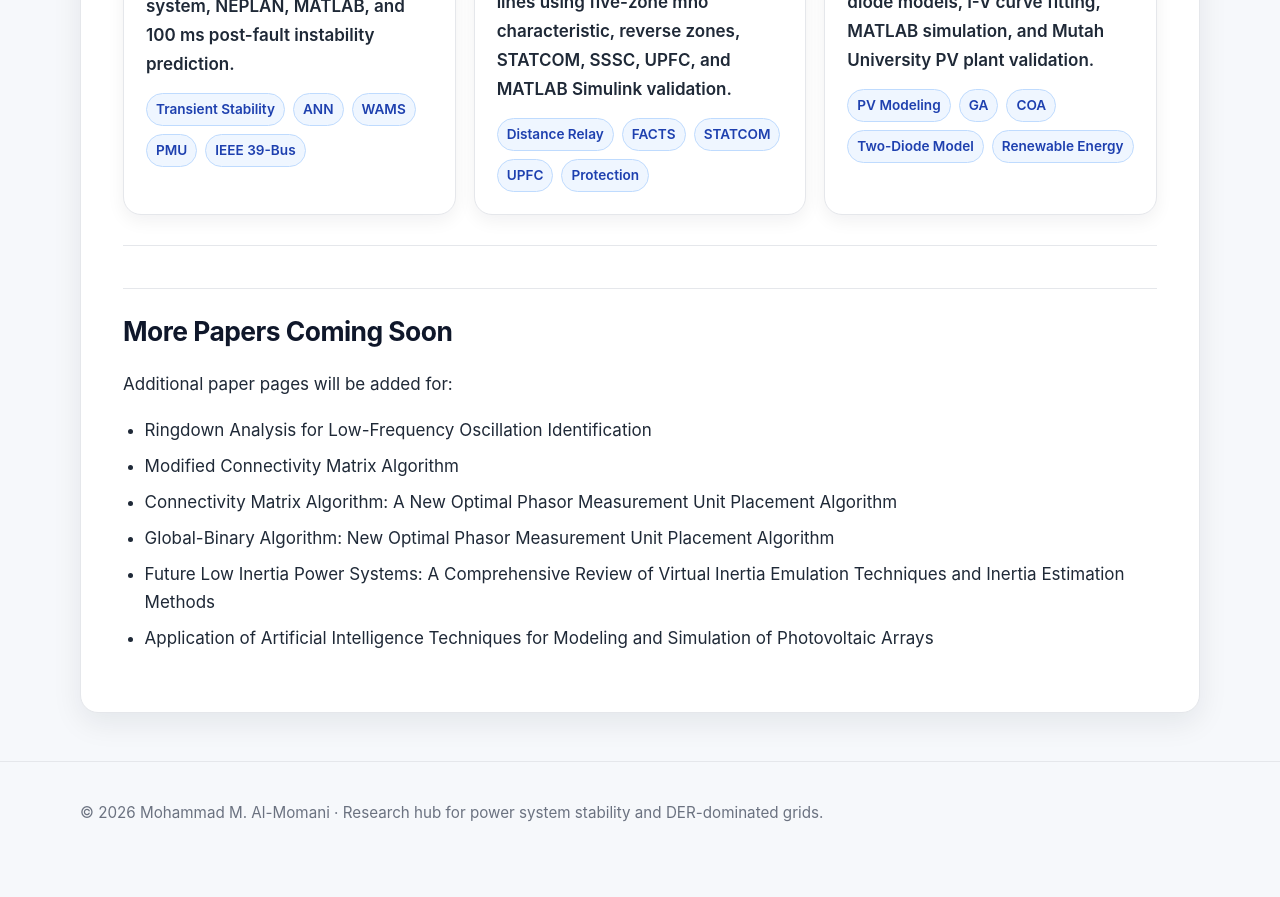
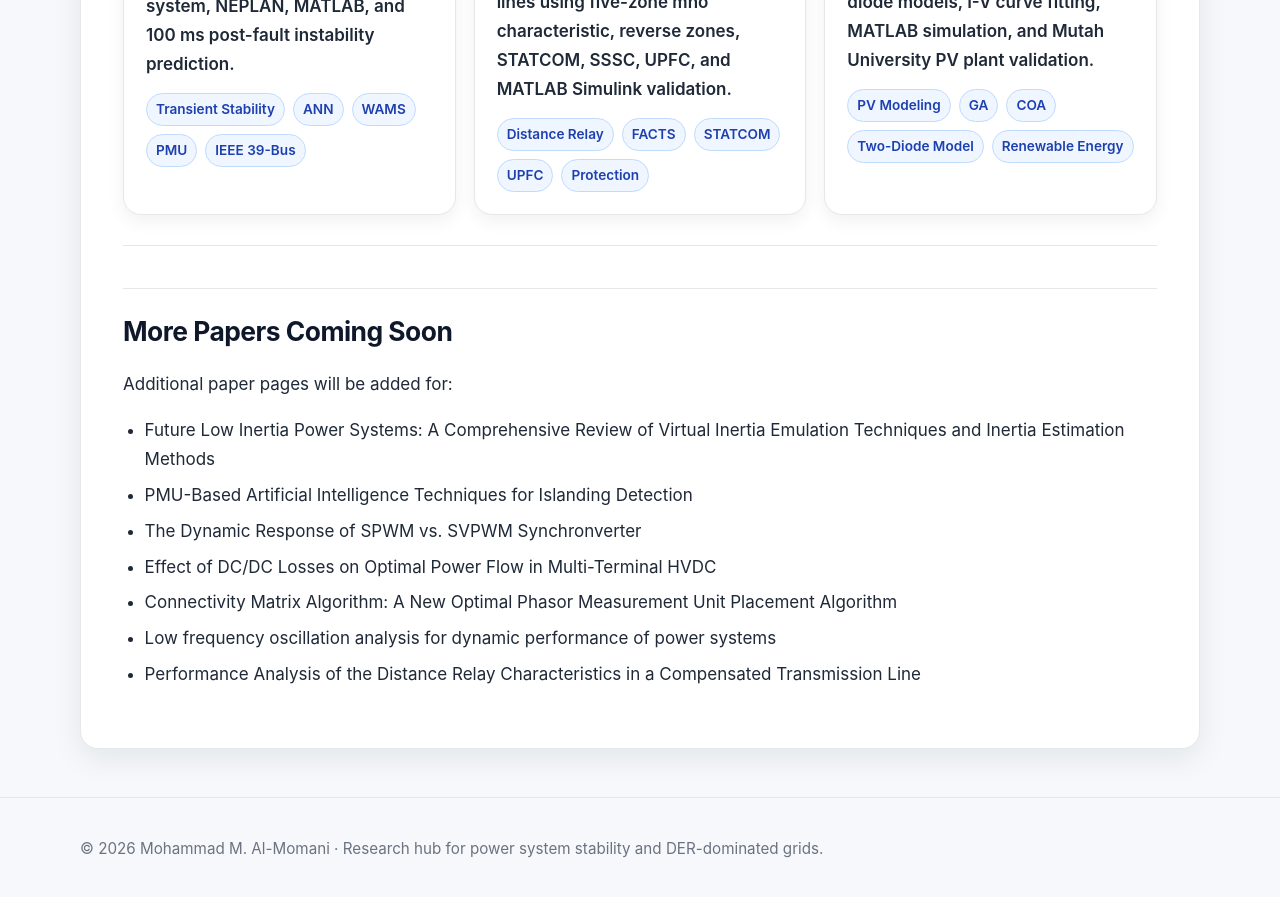
Before and after one commit to MohammadAlmomani/mohammadalmomani.github.io, a Jekyll site: the page built from papers/index.md, in a window 1280 px wide and 900 px high, scrolled down 2668 px. Shown: the top 897 px of the window. Built offline with Jekyll 4.4.1, drawn with Linux system fonts in a browser that asks for light colours; before the commit the page ends 3532 px from its top, so only the background shows below that.

Commit message:
Update index with new paper topics
Added new paper topics to the index, including AI techniques for islanding detection and performance analysis of distance relay characteristics.

```diff
--- a/papers/index.md
+++ b/papers/index.md
@@ -200,9 +200,10 @@ This page collects searchable summaries, abstracts, keywords, citation informati
 
 Additional paper pages will be added for:
 
-- Ringdown Analysis for Low-Frequency Oscillation Identification
-- Modified Connectivity Matrix Algorithm
+- Future Low Inertia Power Systems: A Comprehensive Review of Virtual Inertia Emulation Techniques and Inertia Estimation Methods
+- PMU-Based Artificial Intelligence Techniques for Islanding Detection
+- The Dynamic Response of SPWM vs. SVPWM Synchronverter
+- Effect of DC/DC Losses on Optimal Power Flow in Multi-Terminal HVDC
 - Connectivity Matrix Algorithm: A New Optimal Phasor Measurement Unit Placement Algorithm
-- Global-Binary Algorithm: New Optimal Phasor Measurement Unit Placement Algorithm
-- Future Low Inertia Power Systems: A Comprehensive Review of Virtual Inertia Emulation Techniques and Inertia Estimation Methods
-- Application of Artificial Intelligence Techniques for Modeling and Simulation of Photovoltaic Arrays
+- Low frequency oscillation analysis for dynamic performance of power systems
+- Performance Analysis of the Distance Relay Characteristics in a Compensated Transmission Line
```
